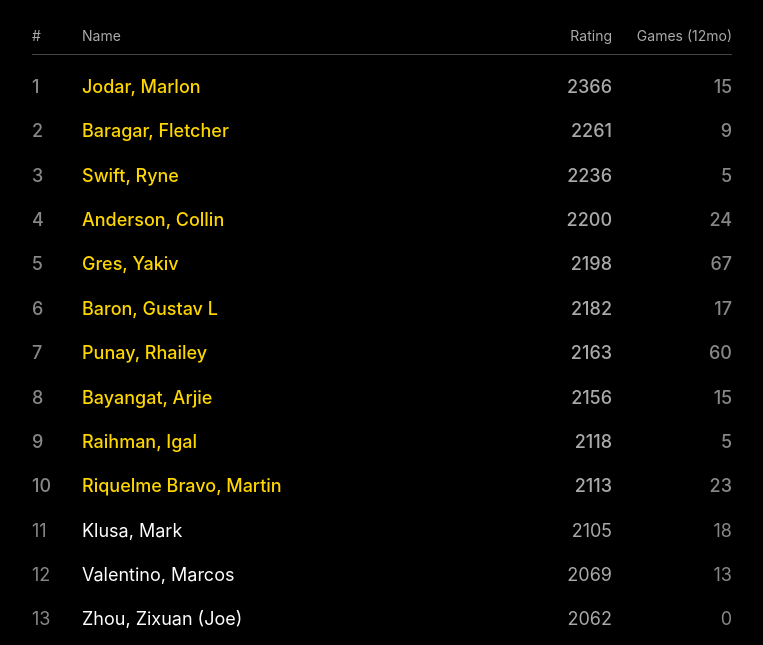
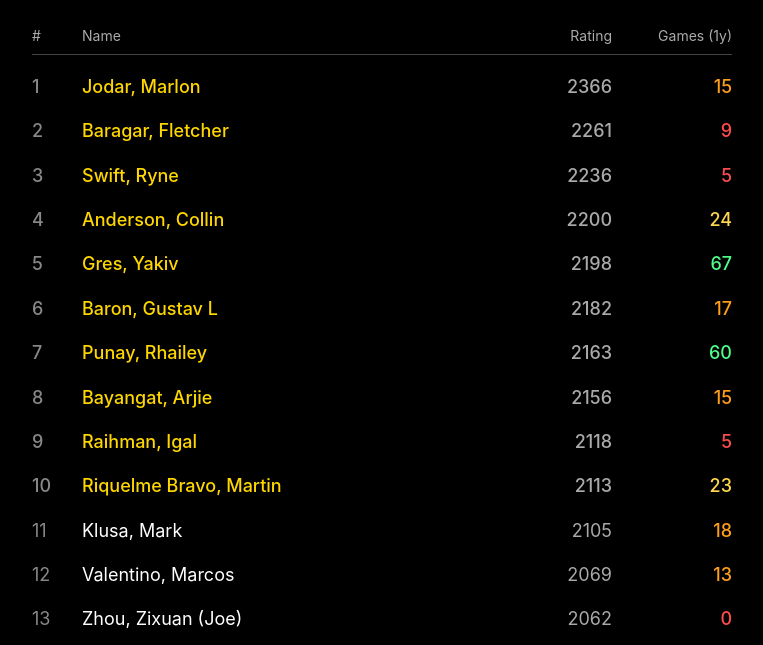
Before and after one commit to nathan-vaughan/mb-chess-leaderboard, a plain HTML site: page index.html in a window 1280 px wide. Shown: the part 121-766 px from the top of the page, without its empty margins (258-1021 px from the left). Drawn offline with Linux system fonts and the light colour scheme.

Commit message:
Update index.html

```diff
--- a/index.html
+++ b/index.html
@@ -47,12 +47,30 @@
 
     .games {
       text-align: right;
-      color: #888;
+      font-weight: 500;
     }
 
+    /* Top 10 players */
     .top10 {
       color: gold;
       font-weight: 500;
+    }
+
+    /* Game activity colors */
+    .games.red {
+      color: #ff4d4d;
+    }
+
+    .games.orange {
+      color: #ff9f1a;
+    }
+
+    .games.yellow {
+      color: #ffd84d;
+    }
+
+    .games.green {
+      color: #4dff88;
     }
   </style>
 </head>
@@ -61,12 +79,12 @@
 
   <h1>MB Classical Chess Leaderboard</h1>
 
-  <!-- Header row -->
+  <!-- Header -->
   <div class="header">
     <div>#</div>
     <div>Name</div>
     <div style="text-align:right;">Rating</div>
-    <div style="text-align:right;">Games (12mo)</div>
+    <div style="text-align:right;">Games (1y)</div>
   </div>
 
   <script>
@@ -76,21 +94,32 @@
         return res.json();
       })
       .then(players => {
+
         players.sort((a, b) => b.rating - a.rating);
 
         players.forEach((p, i) => {
           const div = document.createElement("div");
           div.className = "player";
 
+          // Top 10 highlight
           if (i < 10) {
             div.classList.add("top10");
           }
+
+          const games = p.games ?? 0;
+
+          // Determine color class for games
+          const gamesClass =
+            games < 10 ? "red" :
+            games < 20 ? "orange" :
+            games < 40 ? "yellow" :
+            "green";
 
           div.innerHTML = `
             <div class="rank">${i + 1}</div>
             <div>${p.name}</div>
             <div class="rating">${p.rating}</div>
-            <div class="games">${p.games ?? "-"}</div>
+            <div class="games ${gamesClass}">${games}</div>
           `;
 
           document.body.appendChild(div);
```
